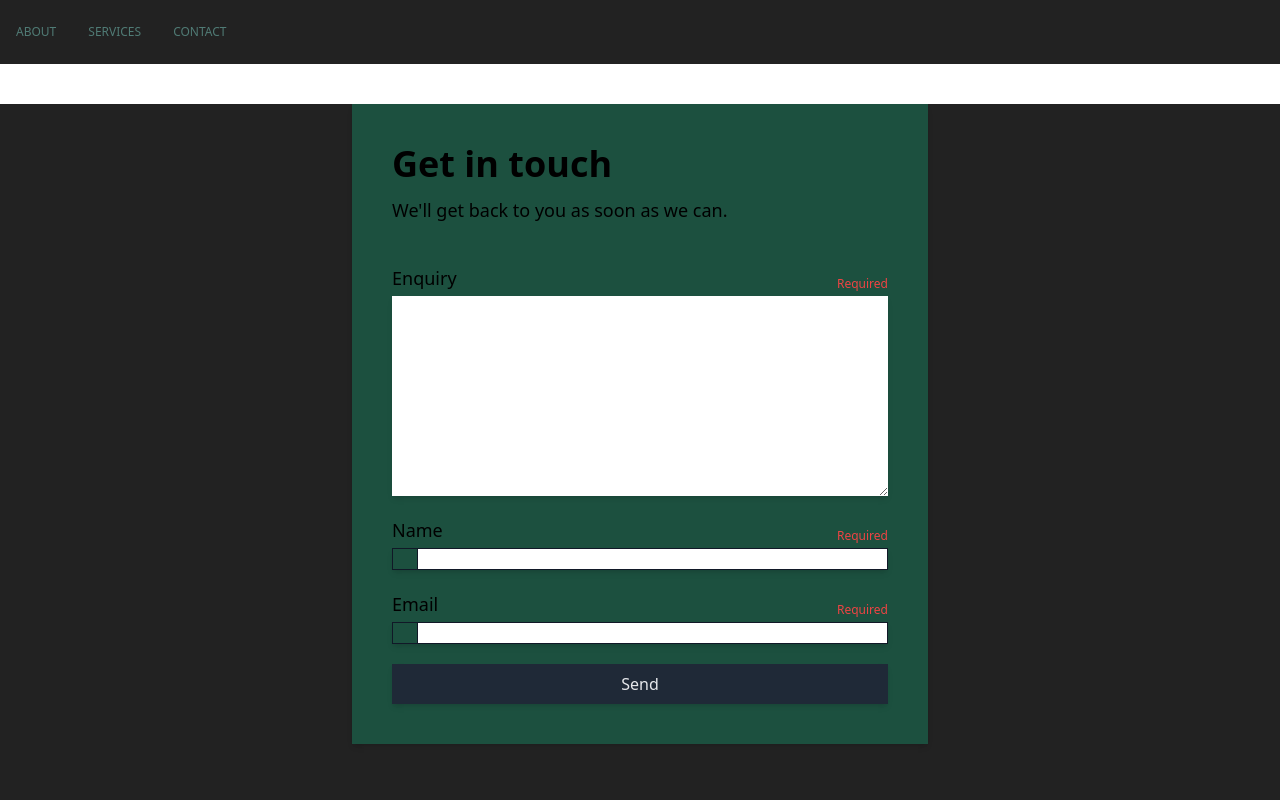
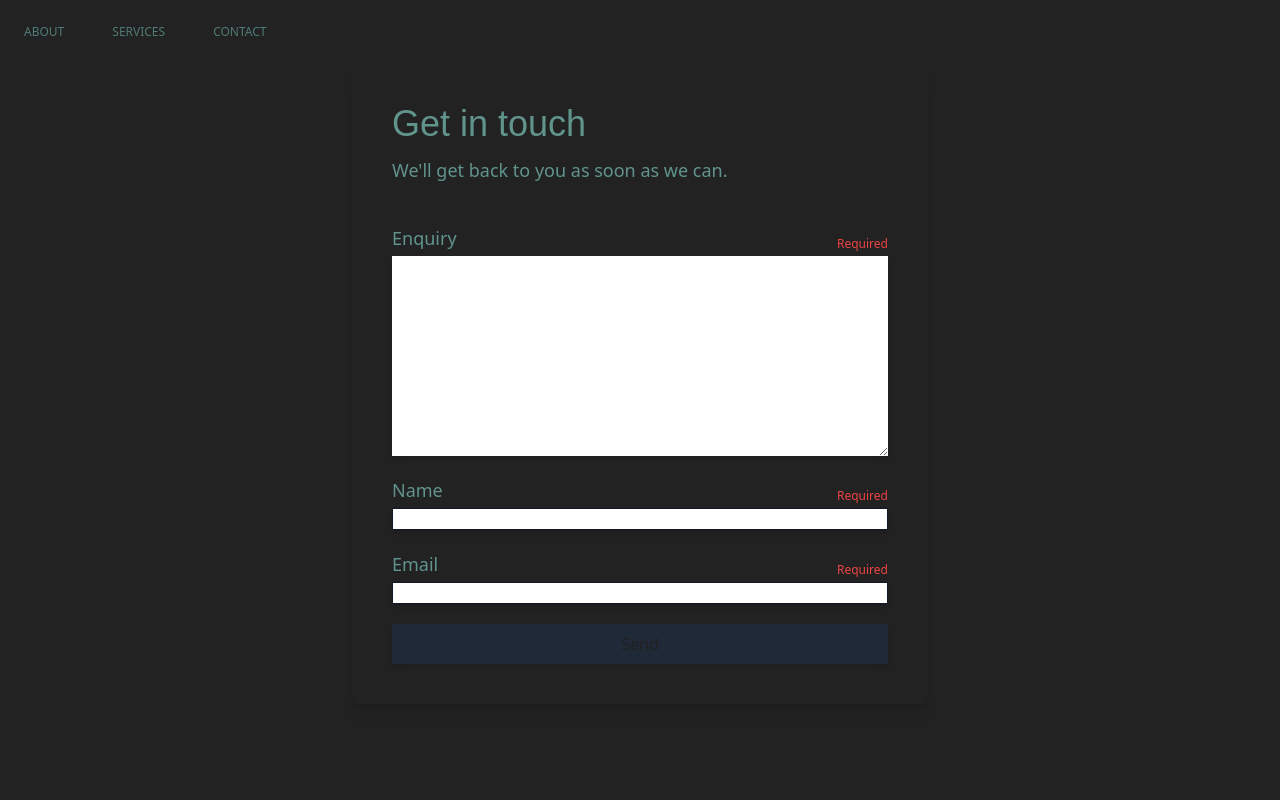
Before and after one commit to katy-evans/gg, a Next.js app: page /contact in a window 1280 px wide. Shown: the top 800 px of the page. Built offline with nearby package versions, Linux system fonts and the light colour scheme; a web font is replaced by a local one.

Commit message:
looking at styling the contact form, changed button colour and bg/text colours. Possibly too dark? Added spacing between nav items

```diff
--- a/components/Nav/index.js
+++ b/components/Nav/index.js
@@ -41,7 +41,7 @@ const handleClick = () => {
           } mx-auto md:inline-flex md:flex-grow md:w-auto`}
         >
           <ul className="md:flex uppercase text-xs justify-evenly items-center md:static md:w-auto transition-all ease-in duration-500 text-gannet-700 py-2 h-screen md:h-auto text-center bg-[#222]">
-            <li className="mx-4 my-6 md:my-0">
+            <li className="mx-6 my-6 md:my-0">
               <Link href="/about">
                 <a
                   className={`hover:font-bold  ${active ? "" : "block"}`}
@@ -51,7 +51,7 @@ const handleClick = () => {
                 </a>
               </Link>
             </li>
-            <li className="mx-4 my-6 md:my-0">
+            <li className="mx-6 my-6 md:my-0">
               <Link href="/services">
                 <a
                   className={`hover:font-bold ${active ? "" : "block"}`}
@@ -61,7 +61,7 @@ const handleClick = () => {
                 </a>
               </Link>
             </li>
-            <li className="mx-4 my-6 md:my-0">
+            <li className="mx-6 my-6 md:my-0">
               <Link href="/contact">
                 <a
                   className={`hover:font-bold ${active ? "" : "block"}`}
@@ -71,7 +71,7 @@ const handleClick = () => {
                 </a>
               </Link>
             </li>
-            <li className="mx-4 my-6 md:my-0">
+            <li className="mx-6 my-6 md:my-0">
               <Link href="/">
                 <a
                   className={`hover:font-bold ${active ? "" : "hidden"}`}
--- a/pages/contact.js
+++ b/pages/contact.js
@@ -4,31 +4,33 @@ const contact = () => {
   return (
         <>
 
-        <form action="" className="my-10 p-10 max-w-xl mx-auto shadow-md  bg-emerald-500/30">
+        <form action="" className="p-10 max-w-xl mx-auto shadow-lg bg-[#222] rounded-md">
         <div className="mb-10">
-            <h1 className="font-bold text-4xl mb-3">Get in touch</h1>
-            <p className="font-medium text-lg mb-5">We&apos;ll get back to you as soon as we can.</p>
+            <h1 className="font-slab text-4xl mb-3 text-gannet-600">Get in touch</h1>
+            <p className="font-medium text-lg mb-5 text-gannet-600">We&apos;ll get back to you as soon as we can.</p>
         </div>
         <div className="mb-5">
-            <label htmlFor="enquiry" className="text-lg flex justify-between items-end"><span>Enquiry</span><span className="text-xs text-red-500">Required</span></label>
+            <label htmlFor="enquiry" className="text-lg flex justify-between items-end text-gannet-600"><span>Enquiry</span><span className="text-xs text-red-500">Required</span></label>
             <textarea name="enquiry" id="enquiry" cols="30" rows="10" className="shadow-md mt-1 block w-full sm:text-sm rounded-none border-gray-900 dark:border-gray-100 bg-white"></textarea>
         </div>
         <div className="mb-5">
-            <label htmlFor="name" className="text-lg flex justify-between items-end"><span>Name</span><span className="text-xs text-red-500 ">Required</span></label>
+            <label htmlFor="name" className="text-lg flex justify-between items-end text-gannet-600"><span>Name</span><span className="text-xs text-red-500 ">Required</span></label>
             <div className="mt-1 flex shadow-md">
-                <span className="inline-flex items-center px-3 rounded-none border border-r-0 border-gray-900 dark:border-gray-100"><i className="fas fa-user"></i></span>
+                {/* <span className="inline-flex items-center px-3 rounded-none border border-r-0 border-gray-900 dark:border-gray-100"><i className="fas fa-user"></i></span> */}
                 <input type="text" name="name" className="flex-1 block w-full sm:text-sm rounded-none border border-gray-900 dark:border-gray-100 bg-white"></input>
             </div>
         </div>
         <div className="mb-5">
-            <label htmlFor="email" className="text-lg flex justify-between items-end"><span>Email</span><span className="text-xs text-red-500">Required</span></label>
+            <label htmlFor="email" className="text-lg flex justify-between items-end text-gannet-600"><span>Email</span><span className="text-xs text-red-500">Required</span></label>
             <div className="mt-1 flex shadow-md">
-                <span className="inline-flex items-center px-3 rounded-none border border-r-0 border-gray-900 dark:border-gray-100"><i className="fas fa-envelope"></i></span>
+                {/* <span className="inline-flex items-center px-3 rounded-none border border-r-0 border-gray-900 dark:border-gray-100"><i className="fas fa-envelope"></i></span> */}
                 <input type="email" name="email" className="flex-1 block w-full sm:text-sm rounded-none border border-gray-900 dark:border-gray-100 bg-white"></input>
             </div>
         </div>
+
+		{/* button  */}
         <div>
-            <button type="button" className="font-medium rounded-none p-2 w-full focus:outline-none focus:ring-2 focus:ring-offset-2 shadow-md dark:border-gray-100 bg-gray-800 dark:bg-gray-200 text-gray-200 dark:text-gray-800 hover:bg-emerald-300 transition duration-300"><i className="fas fa-check"></i> Send</button>
+            <button type="button" className="font-medium rounded-none p-2 w-full focus:outline-none focus:ring-2 focus:ring-offset-2 shadow-md bg-gray-800 text-[#222] bg-gannet-400 hover:bg-gannet-600 hover:text-white transition duration-300"><i className="fas fa-check"></i> Send</button>
         </div>
     </form>
     </>
```
